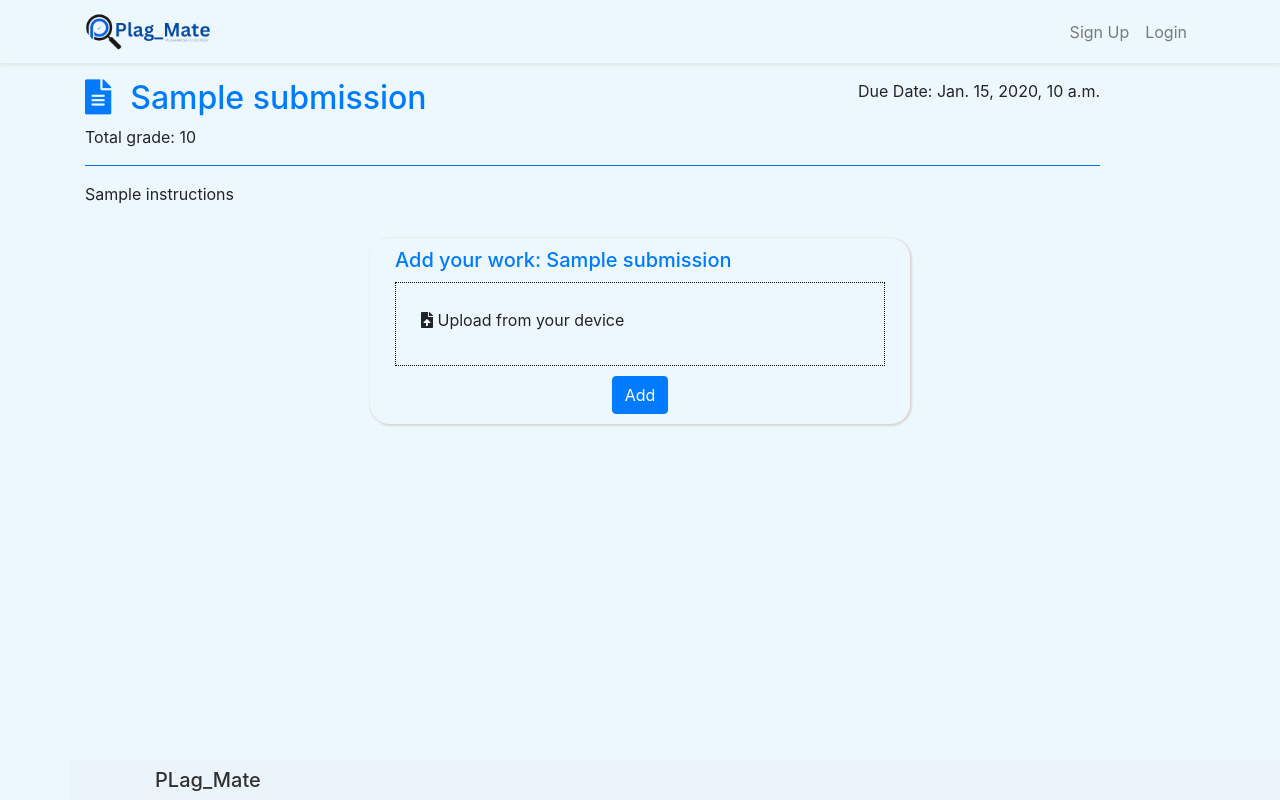
After one commit to fathima-farhath/Plagiarism_Checker, a Django app: template plagiarism/templates/class/add_sub.html in a window 1280 px wide. The commit adds this page. Run offline with Django 3.2, Linux system fonts and the light colour scheme; the template is opened without the code that fills it: most values are stand-ins (such as "Sample title", 1, 10 or a date in 2020); some libraries are stand-ins or nearby versions.

Commit message:
Added the template for submitting the assignment

```diff
--- a/plagiarism/class/urls.py
+++ b/plagiarism/class/urls.py
@@ -22,5 +22,6 @@ urlpatterns = [
     path('recieve_mail/',views.recieve_mail,name='recieve_email'),
     path('teacher_dashboard/',views.teacher, name='teacher'),
     path('join_workspace/',views.join,name='join'),
+    path('submit_work/<uuid:assignment_id>/',views.submit_assignment,name='submit_assignment'),
     path('student_list/<uuid:workspace_id>/',views.people,name='people'),
 ]
--- a/plagiarism/templates/base/base.html
+++ b/plagiarism/templates/base/base.html
@@ -34,7 +34,7 @@
 </div>
 
 <footer class="mainfooter" role="contentinfo" >
-    <div class="footer-middle" style=" padding-top: 1em;">
+    <div class="footer-middle" style=" padding-top: 1em; margin-top:10px;">
     <div class="container">
       <div class="row">
     <div class="col-4">
--- /dev/null
+++ b/plagiarism/templates/class/add_sub.html
@@ -0,0 +1,99 @@
+{% extends 'class/base.html' %}
+{% load static %}
+{% block class_link %}
+{% endblock %}
+{% block css %}
+.title{
+    color:#007bff;
+    margin-left:10px;
+}
+.submission-icon {
+    font-size: 35px;
+    color: #007bff;
+  }
+  .assignment-box {
+    border-radius: 20px;
+    padding: 10px 15px;
+    box-shadow: 1px 1px 2px 1px #dcd5d5;
+    margin-bottom: 20px;
+  }
+{% endblock %}
+{% block content %}
+{% for i in submission %}
+<div class="row  mt-3 ">
+    <div class="col-11">
+        <div class="assignment-header" style="display:flex;justify-content:space-between;">
+            <div class="" style="display:flex;">
+                <i class="fas fa-file-alt fa-5x submission-icon"></i>&nbsp&nbsp
+                <h2 class="title">{{i.title}}</h2>
+            </div>
+            <p>Due Date: {{i.due_date}}</p>
+        </div>
+        <p>Total grade: {{i.points}}</p>
+            <hr style="background:#007bff;">
+        <div>
+        <p>{{i.instructions}}</p>
+        </div>
+</div>
+</div>
+
+<div class="row  mt-3 ">
+    <div class="col-3">
+    </div>
+    <div class="col-6">
+        <div class="assignment-box">
+        <form action="{% url 'submit_assignment' i.id %}" method="POST" enctype="multipart/form-data">
+            <h5 class="title">Add your work: {{i.title}}</h5>
+            {% csrf_token %}
+            <div id="pdf_content" style="border: 1px dotted #000; padding: 25px;margin:10px">
+                <div style="border: none; padding: 0;margin:0 auto;">
+                    <label for="pdf_upload" class="custom-file-upload">
+                        <i class="fas fa-file-upload"></i> Upload from your device
+                    </label>
+                    <input type="file" name="pdfdoc" id="pdf_upload" accept="application/pdf" style="display: none;">
+                </div>
+            </div>
+            <div style="display:flex;justify-content:center;">
+                <button type="submit" class="btn btn-primary" style="width:200;">Add</button>
+            </div>
+        </form>
+    </div>
+
+    </div>
+<div class="col-3">
+</div>
+<div>
+
+{% endfor %}
+<div class="modal fade" id="submitWorkModal" tabindex="-1" role="dialog" aria-labelledby="exampleModalCenterTitle" aria-hidden="true">
+    <div class="modal-dialog modal-dialog-centered" role="document">
+      <div class="modal-content">
+        <div class="modal-header">
+          <h5 class="modal-title" id="exampleModalCenterTitle"> Attach your Work:{{i.title}}</h5>
+          <button type="button" class="close" data-dismiss="modal" aria-label="Close">
+            <span aria-hidden="true">&times;</span>
+          </button>
+        </div>
+        <div >
+          <form action="" method="POST" enctype="multipart/form-data">
+            {% csrf_token %}
+            <div id="pdf_content" style="border: 1px dotted #000; padding: 25px;margin:10px">
+                <div style="border: none; padding: 0;">
+                    <label for="pdf_upload" class="custom-file-upload">
+                        <i class="fas fa-file-upload"></i> Upload from your device
+                    </label>
+                    <input type="file" name="pdfdoc" id="pdf_upload" accept="application/pdf">
+                </div>
+            </div>
+            <div style="display:flex;justify-content:center;">
+                <button type="button" class="btn btn-secondary" data-dismiss="modal">Close</button>&nbsp&nbsp
+                <button type="submit" class="btn btn-primary">Add</button>
+            </div>
+        </form>
+
+        </div>
+
+      </div>
+    </div>
+  </div>
+{% endblock %}
--- a/plagiarism/templates/class/base.html
+++ b/plagiarism/templates/class/base.html
@@ -111,7 +111,7 @@
 
 </body>
 <footer class="mainfooter" role="contentinfo" >
-  <div class="footer-middle" style=" padding-top: 1em;">
+  <div class="footer-middle" style=" padding-top: 0.5em;">
   <div class="container">
     <div class="row">
 
```
Also changed, not shown: plagiarism/class/models.py (+10 -0 lines), plagiarism/class/views.py (+18 -0 lines), plagiarism/templates/class/single.html (+16 -53 lines), plagiarism/class/migrations/0010_submission.py (added).
